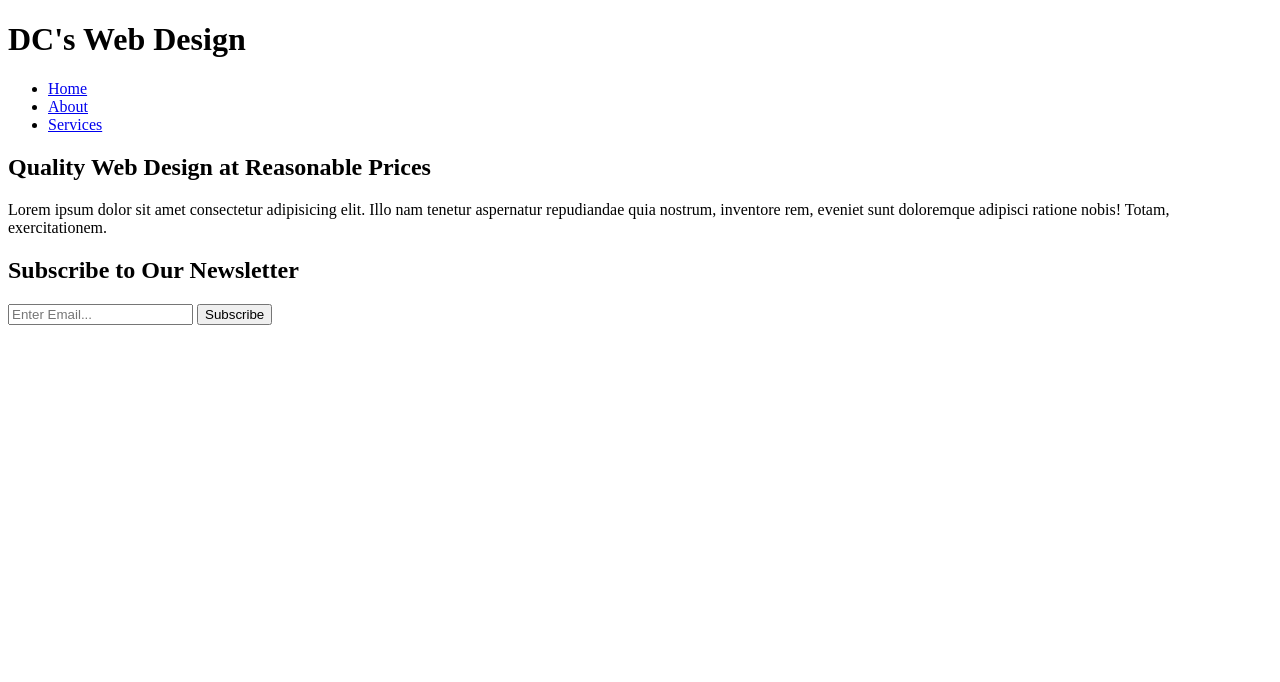
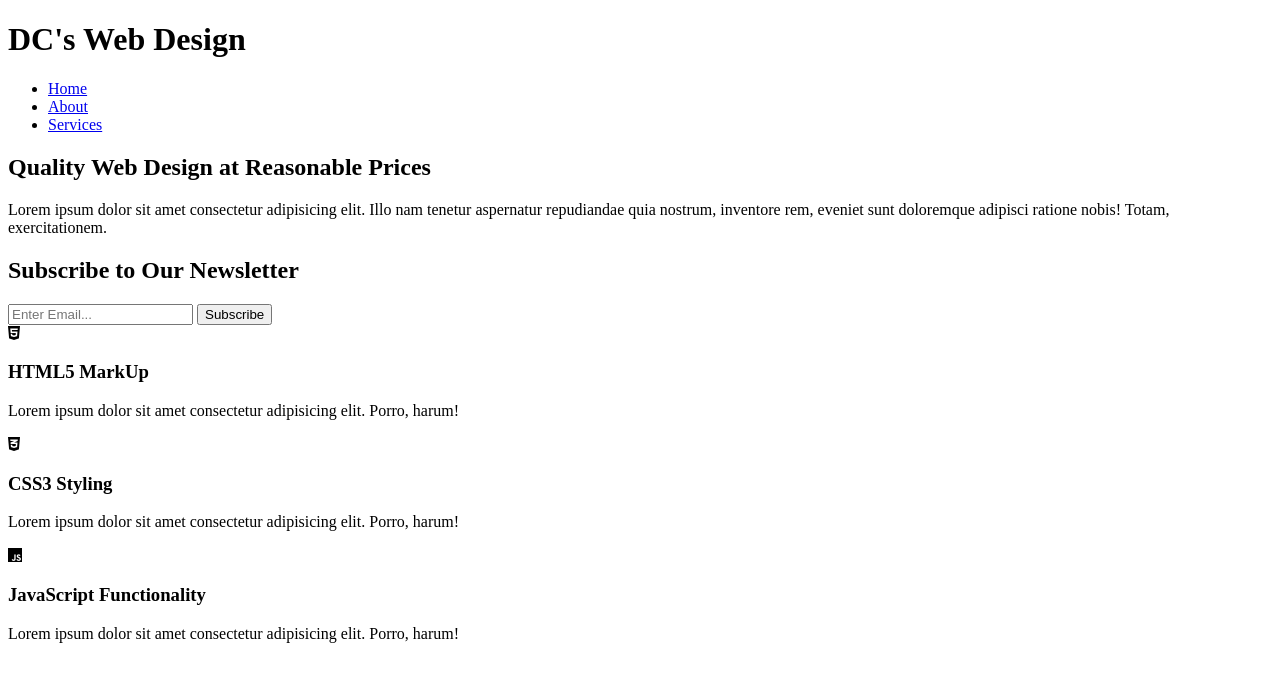
Before and after one commit to dcbastien/FullWebpage, a plain HTML site: page index.html in a window 1280 px wide. Drawn offline with Linux system fonts and the light colour scheme.

Commit message:
Add Boxes Sections to HTML

```diff
--- a/index.html
+++ b/index.html
@@ -52,5 +52,26 @@
         </form>
     </div>
 </section>
+<!-- Boxes -->
+<section id="boxes">
+    <div class="container">
+        <div class="box">
+            <i class="fab fa-html5"></i>
+            <h3>HTML5 MarkUp</h3>
+            <p>Lorem ipsum dolor sit amet consectetur adipisicing elit. Porro, harum!</p>
+        </div>
+        <div class="box">
+            <i class="fab fa-css3-alt"></i>
+            <h3>CSS3 Styling</h3>
+            <p>Lorem ipsum dolor sit amet consectetur adipisicing elit. Porro, harum!</p>
+        </div>
+        <div class="box">
+            <i class="fab fa-js"></i>
+            <h3>JavaScript Functionality</h3>
+            <p>Lorem ipsum dolor sit amet consectetur adipisicing elit. Porro, harum!</p>
+        </div>
+    </div>
+</section>
+
 </body>
 </html>
```
